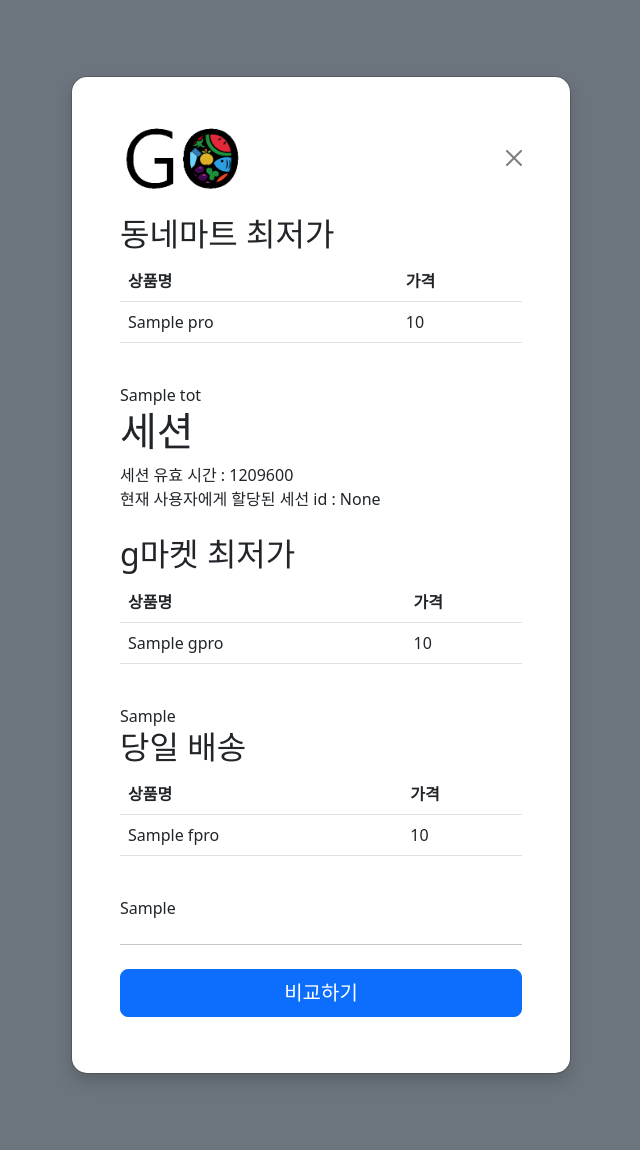
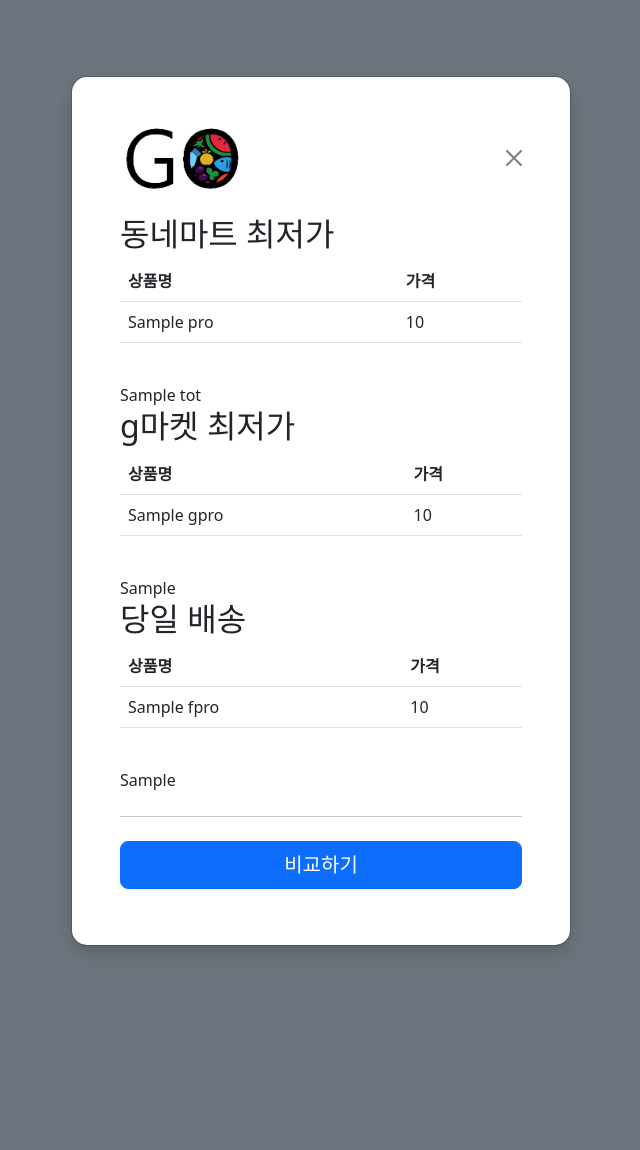
Before and after one commit to kjh000/FinalProject_one, a Django app: template project_app/templates/basket.html in a window 1280 px wide. Shown: the whole page, without its empty margins (319-959 px from the left). After the commit the page ends 951 px from the top, so only its background shows below. Run offline with Django 4.2, Linux system fonts and the light colour scheme; the template is opened without the code that fills it: most values are stand-ins (such as "Sample title", 1, 10 or a date in 2020).

Commit message:
오류수정

```diff
--- a/project_app/templates/basket.html
+++ b/project_app/templates/basket.html
@@ -50,11 +50,7 @@
                     <br />
                     {{tot}}
                     <br />
-                    <h1>세션</h1>
-                    세션 유효 시간 : {{ request.session.get_expiry_age }} <br>
-                    현재 사용자에게 할당된 세선 id : {{request.session.session_key}} <br>
 
-                    <br />
                     <h2>g마켓 최저가</h2>
                     <table class="table table-hover">
                         <thead>
--- a/project_app/templates/finder.html
+++ b/project_app/templates/finder.html
@@ -104,9 +104,6 @@
         <div class="row choice">
             <h2>O's choices</h2>
             <div class="col-md-2">
-            	{{reco.0}
-            </div>
-            <div class="col-md-2">
            	 	{{reco.1}}
             </div>
             <div class="col-md-2">
```
